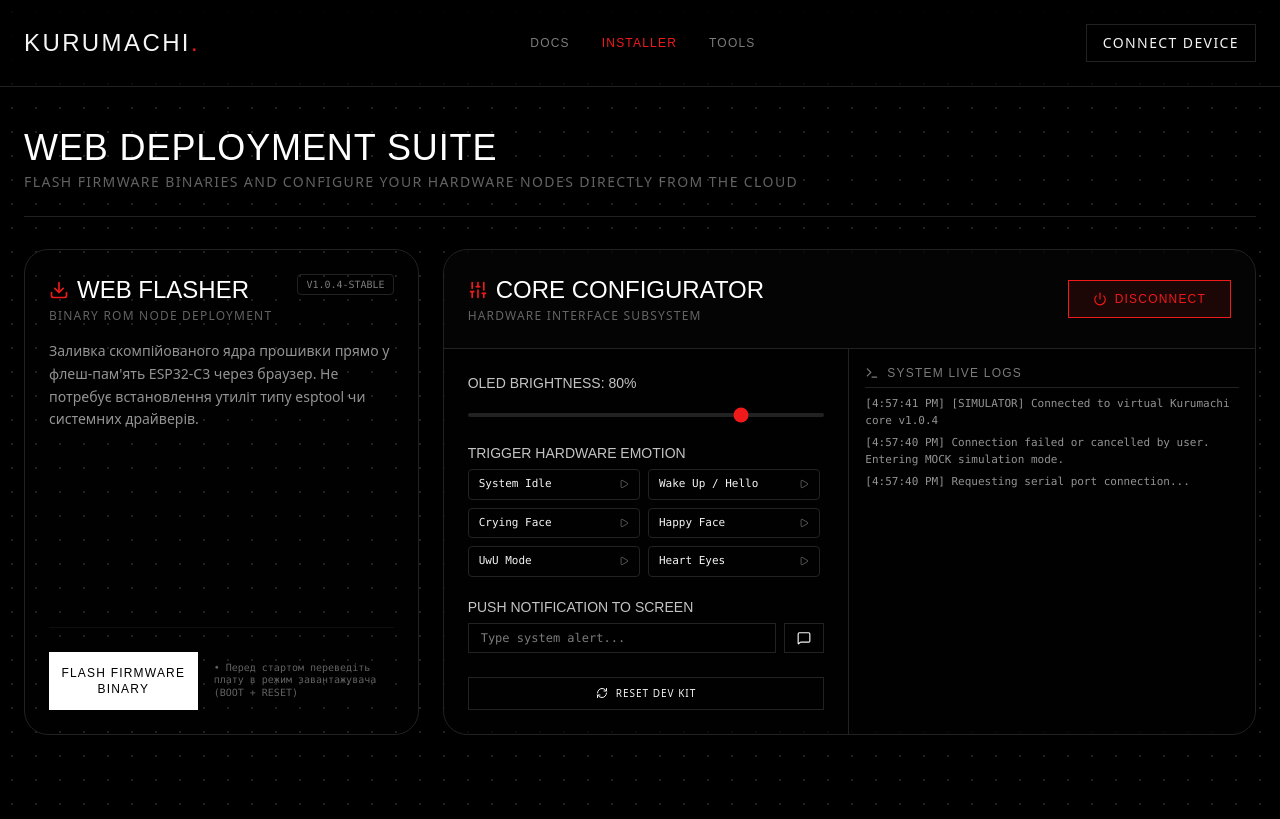
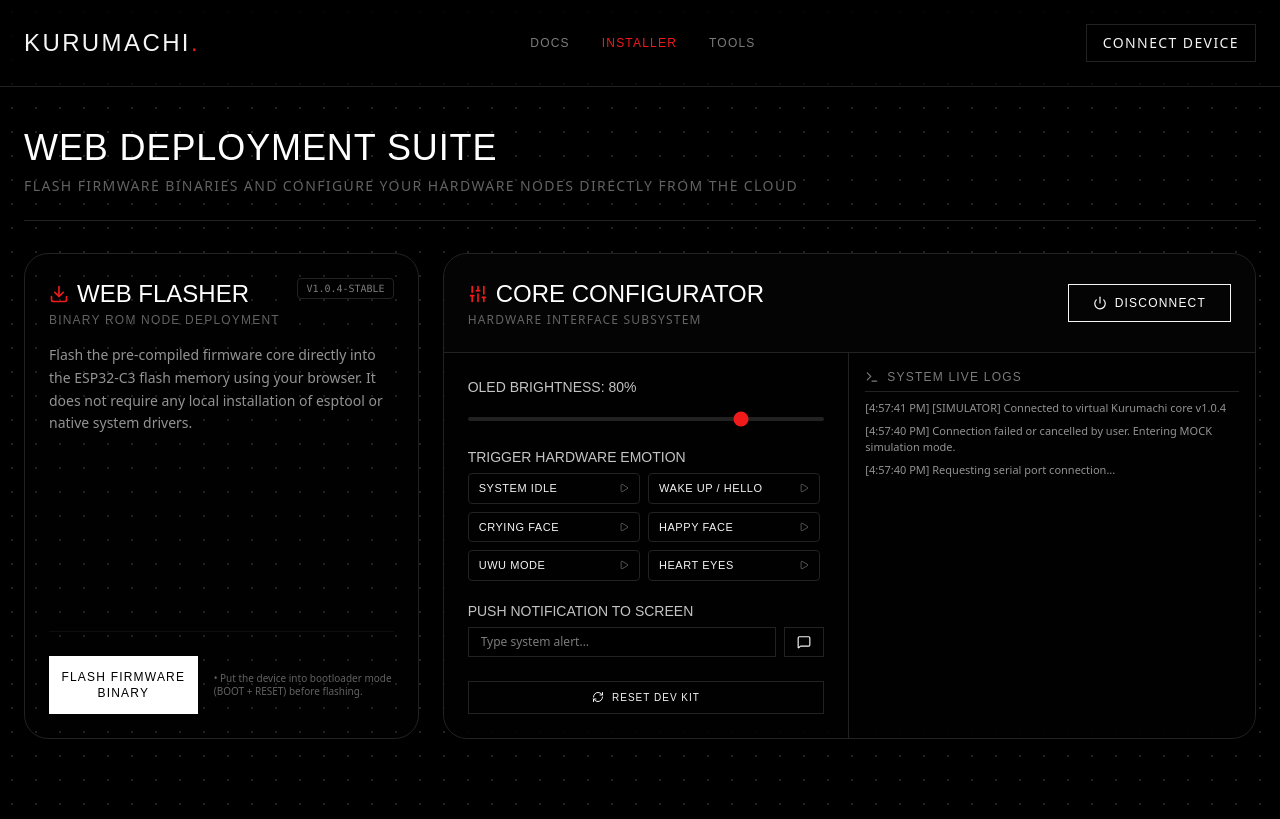
Before and after one commit to Rov-10/kurumachi, a Next.js app in the folder firmware/web/: page /installer in a window 1280 px wide. Both pictures are taken after a click on the button "CONNECT VIA WEBSERIAL". Built offline with nearby package versions, Linux system fonts and the light colour scheme; a web font is replaced by a local one.

Commit message:
design: strictly enforce typography constraints using font-dot for headers and font-space for descriptions

```diff
--- a/firmware/web/src/app/installer/page.tsx
+++ b/firmware/web/src/app/installer/page.tsx
@@ -8,15 +8,16 @@
 
   return (
     <main className="flex min-h-screen flex-col items-center pt-32 pb-20 px-6 max-w-7xl mx-auto space-y-8">
-      {/* Шапка Сторінки */}
+      {/* Header */}
       <div className="w-full text-left border-b border-nothing-border pb-6">
         <h1 className="font-dot text-4xl text-white tracking-wide uppercase">Web Deployment Suite</h1>
-        <p className="text-sm text-nothing-text/40 uppercase tracking-widest mt-1">
+        {/* [ФІКС ШРИФТУ]: змінено font-sans на font-space */}
+        <p className="text-sm text-nothing-text/40 uppercase tracking-widest mt-2 font-space">
           Flash firmware binaries and configure your hardware nodes directly from the cloud
         </p>
       </div>
 
-      {/* Атомарна сітка інтерфейсу */}
+      {/* Grid Interface */}
       <div className="w-full grid grid-cols-1 lg:grid-cols-3 gap-6 items-stretch">
         <div className="lg:col-span-1">
           <FlasherBlock />
--- a/firmware/web/src/app/page.tsx
+++ b/firmware/web/src/app/page.tsx
@@ -1,7 +1,6 @@
 "use client";
 import HeroSection from "../components/HeroSection";
 import CodeShowcase from "../components/CodeShowcase";
-import Configurator from "../components/Configurator";
 import AnimationsShowcase from "../components/AnimationsShowcase";
 import ScrollButton from "../components/ScrollButton";
 
@@ -14,18 +13,13 @@
 
   return (
     <main className="flex min-h-screen flex-col items-center overflow-hidden pb-32">
-      {/* Декомпозована Hero-зона з 3D */}
+      {/* Hero-зона з 3D девайсом */}
       <HeroSection onScrollToSection={scrollToSection} />
 
-      {/* Блок з підсвіткою коду C++ */}
+      {/* Демонстрація коду ініціалізації */}
       <CodeShowcase />
 
-      {/* Конфігуратор пристрою */}
-      <div id="configurator" className="w-full flex justify-center scroll-mt-24">
-        <Configurator />
-      </div>
-
-      {/* Матриця емоцій */}
+      {/* Матриця емоцій (Конфігуратор звідси повністю ВИДАЛЕНО) */}
       <div id="matrix" className="w-full flex justify-center scroll-mt-24">
         <AnimationsShowcase />
       </div>
--- a/firmware/web/src/components/installer/ConfiguratorBlock.tsx
+++ b/firmware/web/src/components/installer/ConfiguratorBlock.tsx
@@ -39,18 +39,12 @@
           <h2 className="font-dot text-2xl text-white flex items-center gap-2">
             <Sliders className="w-5 h-5 text-nothing-red" /> CORE CONFIGURATOR
           </h2>
-          <p className="text-xs text-nothing-text/40 uppercase tracking-widest mt-0.5">Hardware Interface Subsystem</p>
+          <p className="text-xs text-nothing-text/40 uppercase tracking-widest mt-0.5 font-space">Hardware Interface Subsystem</p>
         </div>
 
         <button
           onClick={status === "connected" ? disconnect : connect}
-          className={`w-full sm:w-auto px-6 py-2.5 font-dot tracking-widest uppercase text-xs border transition-all duration-300 flex items-center justify-center gap-2 ${
-            status === "connected"
-              ? "border-nothing-red bg-nothing-red/10 text-nothing-red hover:bg-nothing-red hover:text-white"
-              : status === "connecting"
-              ? "border-yellow-500 text-yellow-500 animate-pulse"
-              : "border-nothing-text bg-transparent text-white hover:bg-white hover:text-black"
-          }`}
+          className="w-full sm:w-auto px-6 py-2.5 font-dot tracking-widest uppercase text-xs border border-nothing-text bg-transparent text-white hover:bg-white hover:text-black transition-all duration-300 flex items-center justify-center gap-2"
         >
           <Power className="w-3.5 h-3.5" />
           {status === "connected" ? "Disconnect" : status === "connecting" ? "Connecting..." : "Connect via WebSerial"}
@@ -73,12 +67,13 @@
             <label className="font-dot text-sm text-nothing-text/80 uppercase block mb-1.5">
               Trigger Hardware Emotion
             </label>
+            {/* Кнопки всередині сітки використовують піксельний font-dot */}
             <div className="grid grid-cols-2 gap-2 max-h-[110px] overflow-y-auto pr-1">
               {KURUMACHI_ANIMATIONS.slice(0, 6).map((anim: AnimationItem) => (
                 <button
                   key={anim.id}
                   onClick={() => sendData(`SET_ANIM:${anim.id}`)}
-                  className="border border-nothing-border px-2.5 py-1.5 text-[11px] font-mono rounded hover:border-nothing-red text-left flex items-center justify-between group/btn truncate"
+                  className="border border-nothing-border px-2.5 py-1.5 text-[11px] font-dot uppercase tracking-wider rounded hover:border-nothing-red text-left flex items-center justify-between group/btn truncate"
                 >
                   <span className="truncate">{anim.name}</span>
                   <Play className="w-2.5 h-2.5 text-nothing-text/40 group-hover/btn:text-nothing-red flex-shrink-0" />
@@ -95,7 +90,7 @@
               <input
                 type="text" placeholder="Type system alert..." value={customText}
                 onChange={(e) => setCustomText(e.target.value)}
-                className="flex-1 bg-black border border-nothing-border px-3 py-1.5 text-xs focus:outline-none focus:border-nothing-red font-mono"
+                className="flex-1 bg-black border border-nothing-border px-3 py-1.5 text-xs focus:outline-none focus:border-nothing-red font-space"
               />
               <button type="submit" className="border border-nothing-border px-3 py-1.5 hover:bg-white hover:text-black transition-colors">
                 <MessageSquare className="w-3.5 h-3.5" />
@@ -106,19 +101,19 @@
           <div className="pt-1">
             <button
               onClick={() => sendData("SYS_RESET")}
-              className="w-full border border-nothing-border py-2 text-[10px] uppercase tracking-widest flex items-center justify-center gap-2 hover:border-nothing-red hover:text-nothing-red transition-colors"
+              className="w-full border border-nothing-border py-2 text-[10px] uppercase tracking-widest font-dot flex items-center justify-center gap-2 hover:border-nothing-red hover:text-nothing-red transition-colors"
             >
               <RefreshCw className="w-3 h-3" /> Reset Dev Kit
             </button>
           </div>
         </div>
 
-        {/* Логи терміналу */}
+        {/* System Logs (Дотримуємося моноширинного/гротескного стилю для логів) */}
         <div className="p-4 bg-black/40 flex flex-col h-[320px] md:h-auto">
           <div className="flex items-center gap-2 text-nothing-text/50 font-dot text-xs uppercase tracking-widest mb-2 pb-1.5 border-b border-nothing-border">
             <Terminal className="w-3.5 h-3.5" /> System Live Logs
           </div>
-          <div className="flex-1 overflow-y-auto font-mono text-[11px] text-left space-y-1.5 pr-1 select-text">
+          <div className="flex-1 overflow-y-auto font-space text-[11px] text-left space-y-1.5 pr-1 select-text">
             {logs.length === 0 ? (
               <p className="text-nothing-text/20 italic">Awaiting hardware initialization sequence...</p>
             ) : (
--- a/firmware/web/src/components/installer/FlasherBlock.tsx
+++ b/firmware/web/src/components/installer/FlasherBlock.tsx
@@ -10,7 +10,6 @@
     setIsFlashing(true);
     setProgress(0);
 
-    // Імітація поблокового запису прошивки
     const interval = setInterval(() => {
       setProgress((prev) => {
         if (prev >= 100) {
@@ -31,7 +30,7 @@
             <h3 className="font-dot text-2xl text-white uppercase flex items-center gap-2">
               <Download className="w-5 h-5 text-nothing-red" /> Web Flasher
             </h3>
-            <p className="text-xs text-nothing-text/40 uppercase tracking-widest mt-0.5">
+            <p className="text-xs text-nothing-text/40 uppercase tracking-widest mt-0.5 font-dot">
               Binary ROM Node Deployment
             </p>
           </div>
@@ -40,8 +39,9 @@
           </span>
         </div>
 
-        <p className="text-sm text-nothing-text/60 leading-relaxed font-sans">
-          Заливка скомпійованого ядра прошивки прямо у флеш-пам&apos;ять ESP32-C3 через браузер. Не потребує встановлення утиліт типу esptool чи системних драйверів.
+        {/* [ФІКС ШРИФТУ]: змінено на font-space */}
+        <p className="text-sm text-nothing-text/60 leading-relaxed font-space">
+          Flash the pre-compiled firmware core directly into the ESP32-C3 flash memory using your browser. It does not require any local installation of esptool or native system drivers.
         </p>
 
         {progress > 0 && (
@@ -64,20 +64,19 @@
         <button
           onClick={startFlashingSequence}
           disabled={isFlashing}
-          className={`flex-1 py-3 font-dot text-xs tracking-widest uppercase border transition-all duration-300 ${
-            isFlashing
-              ? "border-yellow-500 text-yellow-500 animate-pulse bg-transparent"
-              : "border-white bg-white text-black hover:bg-transparent hover:text-white"
-          }`}
+          className="flex-1 py-3 font-dot text-xs tracking-widest uppercase border border-white bg-white text-black hover:bg-transparent hover:text-white transition-all duration-300"
         >
           {isFlashing ? "Writing Code..." : "Flash Firmware Binary"}
         </button>
 
-        <div className="font-mono text-[10px] text-nothing-text/40 text-left leading-tight max-w-[180px]">
+        {/* [ФІКС ШРИФТУ]: підказка тепер на font-space */}
+        <div className="font-space text-[10px] text-nothing-text/40 text-left leading-tight max-w-[180px]">
           {progress === 100 ? (
-            <span className="text-green-400 flex items-center gap-1"><CheckCircle className="w-3 h-3" /> Bootloader active. Ready.</span>
+            <span className="text-green-400 flex items-center gap-1 font-mono">
+              <CheckCircle className="w-3 h-3" /> Bootloader active. Ready.
+            </span>
           ) : (
-            "• Перед стартом переведіть плату в режим завантажувача (BOOT + RESET)"
+            "• Put the device into bootloader mode (BOOT + RESET) before flashing."
           )}
         </div>
       </div>
```
